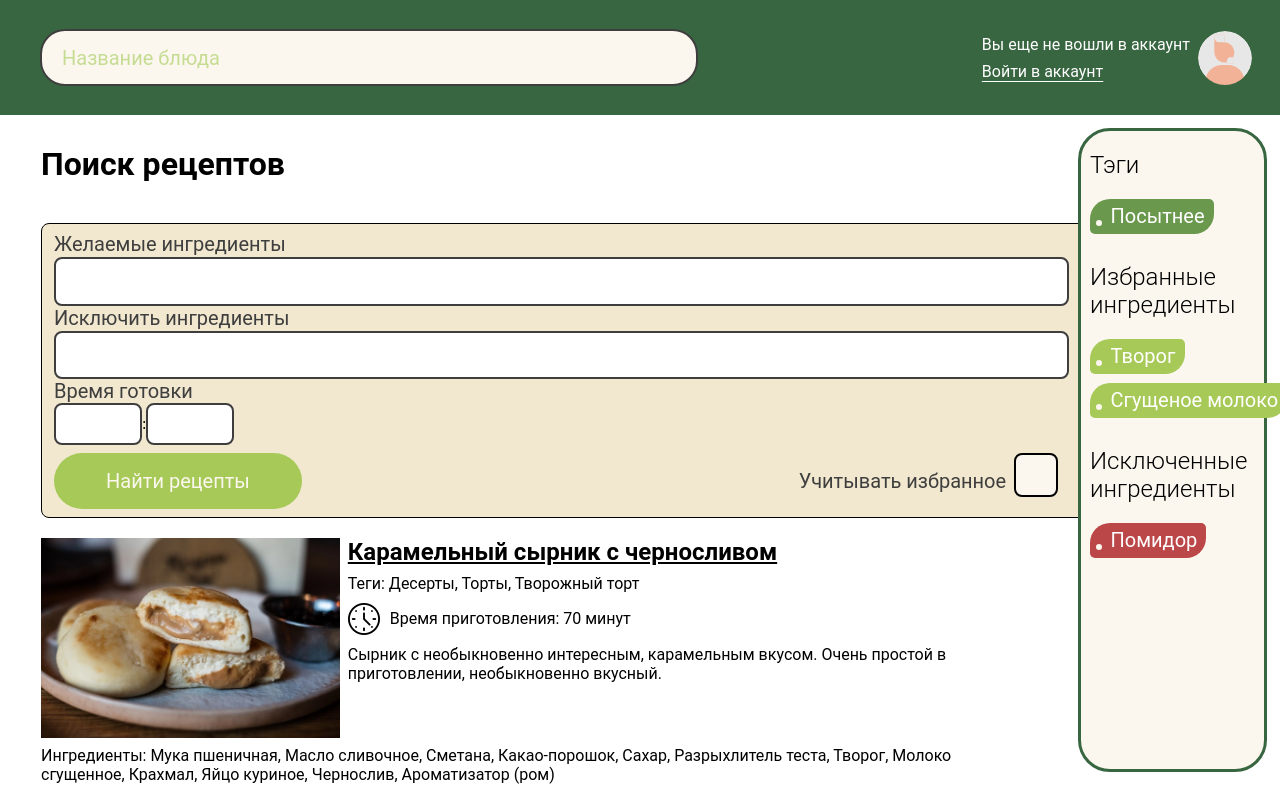
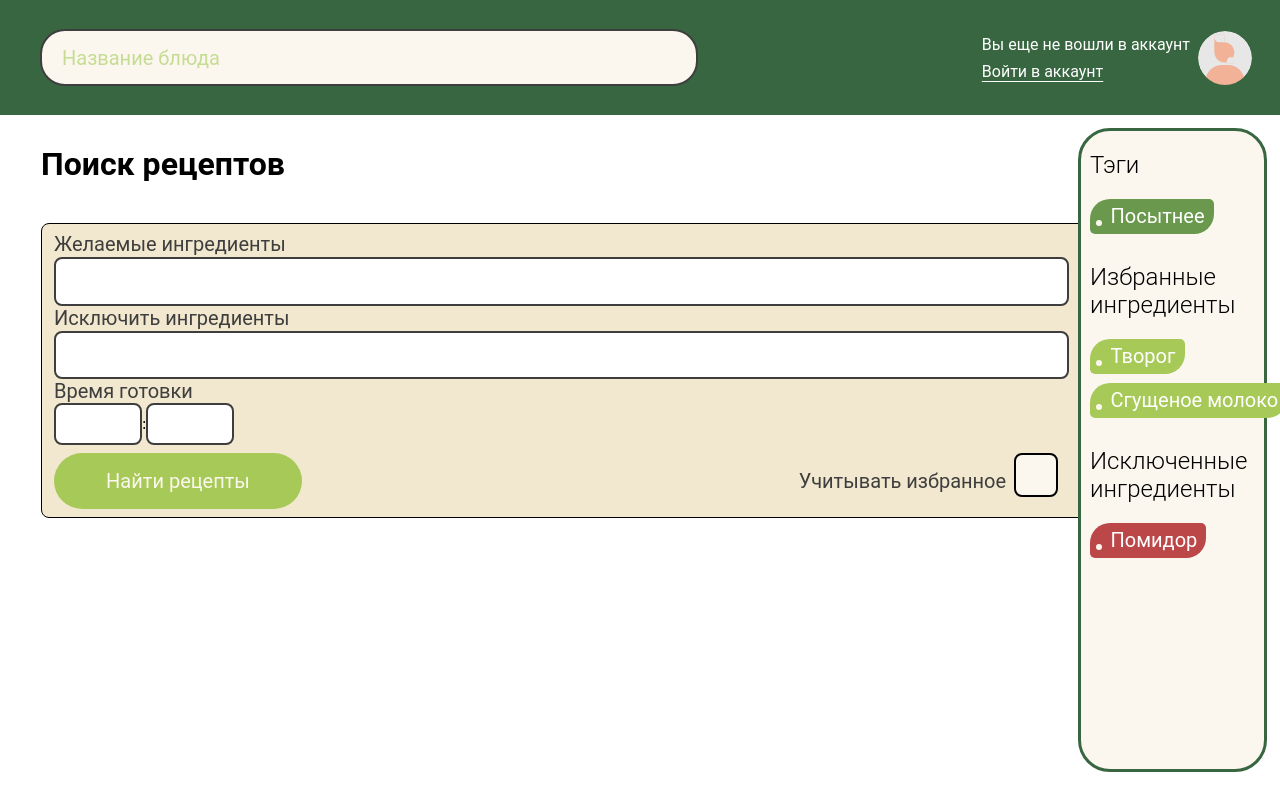
Before and after one commit to swan0sasha/boar_appetit_front, a React (Create React App) app: page / in a window 1280 px wide. Shown: the top 796 px of the page. Built offline with nearby package versions, Linux system fonts and the light colour scheme.

Commit message:
add show recipes onclick

```diff
--- a/src/components/CentralPanel.jsx
+++ b/src/components/CentralPanel.jsx
@@ -1,16 +1,20 @@
-import React from 'react'
+import React, { useState } from 'react'
 import "../styles/central-panel.css"
 import SearchPanel from './SearchPanel';
 import ItemRecipe from './ItemRecipe';
 import FoundRecipes from './FoundRecipes';
 
 function CentralPanel() {
+  const [isClicked, setIsClicked] = useState(false);
+  const handleSearch = (isChecked) => {
+    setIsClicked(isChecked);
+  };
   return (
     <div className='central-panel-container'>
         <div className='search-recipes-text'>Поиск рецептов</div>
-        <SearchPanel></SearchPanel>
+        <SearchPanel onSearch={handleSearch}></SearchPanel>
         {/* <ItemRecipe></ItemRecipe> */}
-        <FoundRecipes></FoundRecipes>
+        <FoundRecipes isClicked={isClicked}></FoundRecipes>
     </div>
   )
 }
--- a/src/components/FoundRecipes.jsx
+++ b/src/components/FoundRecipes.jsx
@@ -2,11 +2,15 @@ import React from 'react'
 import ItemRecipe from './ItemRecipe'
 import "../styles/central-panel.css"
 
-function FoundRecipes() {
+function FoundRecipes({isClicked}) {
   return (
     <div className="found-recipes-container">
-        <ItemRecipe item={1}></ItemRecipe>
-        <ItemRecipe item={2}></ItemRecipe>
+        {isClicked && (
+        <>
+          <ItemRecipe item={1} />
+          <ItemRecipe item={2} />
+        </>
+      )}
     </div>
   )
 }
--- a/src/components/ItemRecipe.jsx
+++ b/src/components/ItemRecipe.jsx
@@ -4,12 +4,14 @@ import "../styles/item-recipe.css"
 import clockImage from '../assets/clock.png'
 
 function ItemRecipe({item}) {
-      let header = "Сырники с вареной сгущенкой";
+    let imgsrc = ''
+    let header = "Сырники с вареной сгущенкой";
     let tags = ['Посытнее'];
     let time = 15
     let ingredients = ["Творог", "Топленый творог", "Пшеничная мука", "Сахар", "Ванилин", "Куриное яйцо", "Соль"]
     let description = "Топленый творог и вареная сгущенка выводят утренние сырники на новую высоту — в таком виде им запросто можно перекочевать из завтраков в десерты. Рецептом с нами поделился шеф-повар ресторана «Матрешка» Влад Пискунов."
     if (item === 1){
+        imgsrc = 'https://www.povarenok.ru/data/cache/2014apr/26/17/731652_49842-710x550x.jpg'
         header = "Карамельный сырник с черносливом";
         tags = ['Десерты',  'Торты',  'Творожный торт'];
         time = 70
@@ -17,6 +19,7 @@ function ItemRecipe({item}) {
         description = "Сырник с необыкновенно интересным, карамельным вкусом. Очень простой в приготовлении, необыкновенно вкусный."
     }
     if (item === 2){
+        imgsrc = 'https://www.povarenok.ru/data/cache/2017feb/18/49/1918114_94598-710x550x.jpg'
         header = "Морковные сырники с начинкой из чернослива";
         tags = ['Выпечка',  'Блины', 'Оладьи', 'Сырники'];
         time = 30
@@ -31,7 +34,7 @@ function ItemRecipe({item}) {
   return (
     <div className='recipe-container'>
         <div className='img-text-container'>
-            <img className="recipe-picture" style={{ width: '300px', height: '200px' }} src={RecipeImage} alt="Sirnik"/>
+            <img className="recipe-picture" style={{ width: '300px', height: '200px' }} src={imgsrc} alt="Sirnik"/>
             <div className='description-recipe-container'>
                 <a className='text-name' style={{marginBottom: '8px', color: 'black'}} href={"/recipes/1"}>{header}</a>
                 {/* <div className='text-name' style={{marginBottom: '8px'}}>{header}</div> */}
--- a/src/components/SearchPanel.jsx
+++ b/src/components/SearchPanel.jsx
@@ -4,7 +4,10 @@ import InputIngredients from './InputIngredients';
 import TimeInput from './TimeInput';
 import Checkbox from './Checkbox';
 
-function SearchPanel() {
+function SearchPanel({ onSearch }) {
+  const handleButtonClick = () => {
+    onSearch(true);
+  };
   return (
     <div className='serch-panel-container'>
         <div className='input-container'>
@@ -20,7 +23,7 @@ function SearchPanel() {
             <TimeInput></TimeInput>
         </div>
         <div className='search-button-container'>
-            <button className='search-button'>Найти рецепты</button>
+            <button className='search-button' onClick={handleButtonClick}>Найти рецепты</button>
             <div className='container-text-checkbox'>
               <div className='checkbox-text'>Учитывать избранное</div>
               <Checkbox></Checkbox>
```
